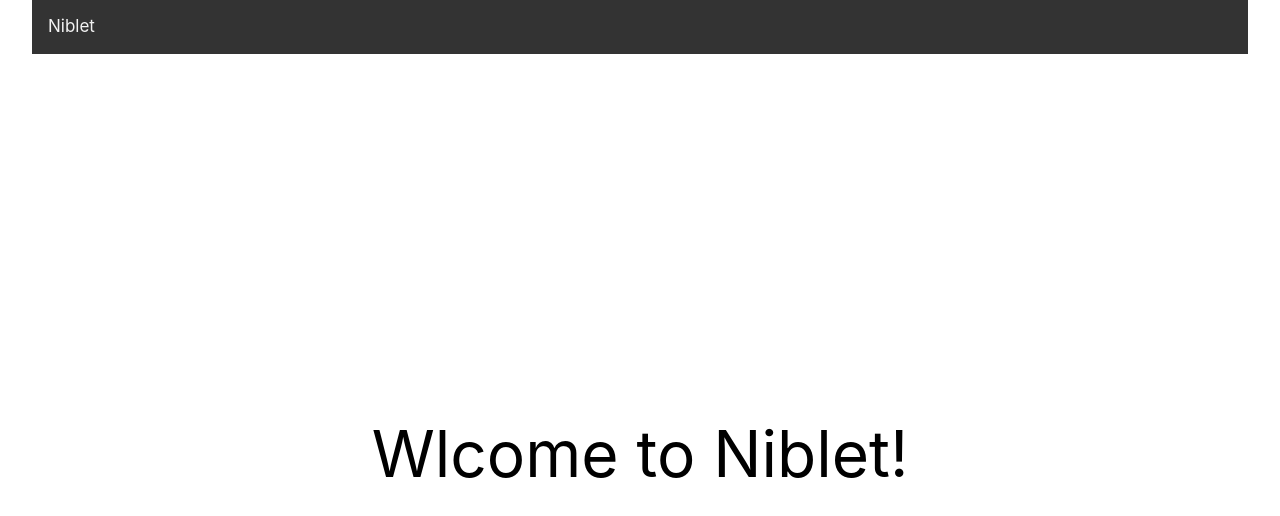
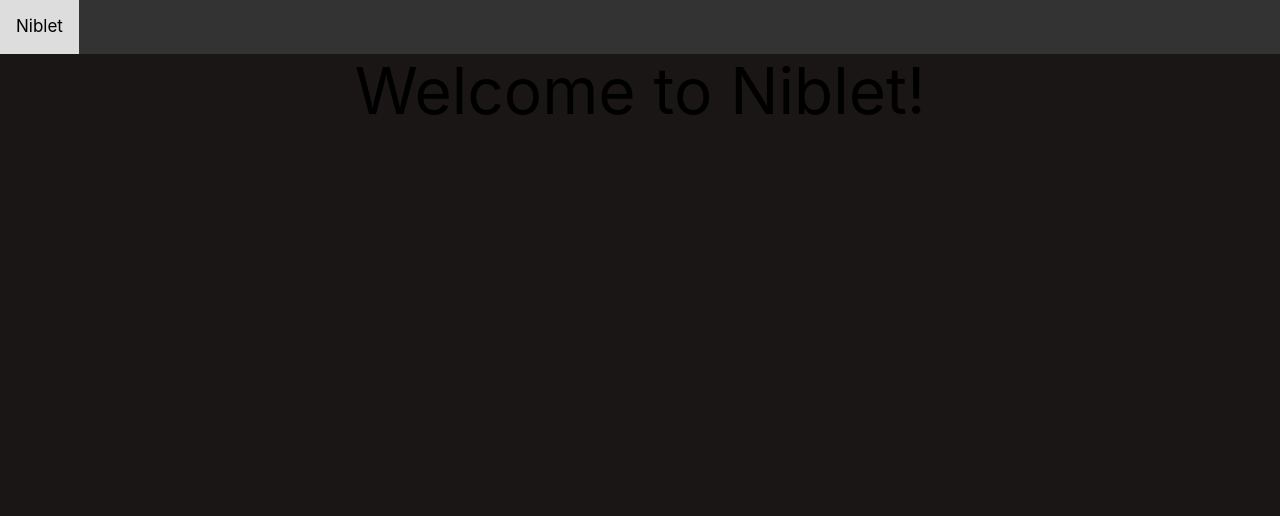
Before and after one commit to Thetoyking91/nextjs-template, a Next.js app: page / in a window 1280 px wide. Shown: the top 516 px of the page. Built offline with nearby package versions, Linux system fonts and the light colour scheme.

Commit message:
general updates

```diff
--- a/pages/index.js
+++ b/pages/index.js
@@ -5,7 +5,7 @@ import { Navbar } from '../public/navbar'
 
 export default function Home() {
   return (
-    <div className={styles.container}>
+    <div>
       <Head>
         <title>Create Next App</title>
         <meta name="description" content="Niblet: the ad-less social media platform" />
@@ -16,7 +16,7 @@ export default function Home() {
 
       <main className={styles.main}>
         <h1 className={styles.title}>
-          Wlcome to Niblet!
+          Welcome to Niblet!
         </h1>
       </main>
     </div>
--- a/styles/Home.module.css
+++ b/styles/Home.module.css
@@ -1,8 +1,8 @@
-.container {
+/* .container {
   padding: 0 2rem;
-}
+} */
 
-.main {
+/* .main {
   min-height: 100vh;
   padding: 4rem 0;
   flex: 1;
@@ -10,7 +10,7 @@
   flex-direction: column;
   justify-content: center;
   align-items: center;
-}
+} */
 
 .footer {
   display: flex;
@@ -57,7 +57,7 @@
 }
 
 .code {
-  background: #fafafa;
+  background: #201c1c;
   border-radius: 5px;
   padding: 0.75rem;
   font-size: 1.1rem;
--- a/styles/globals.css
+++ b/styles/globals.css
@@ -7,6 +7,7 @@ body {
   margin: 0;
   font-family: -apple-system, BlinkMacSystemFont, Segoe UI, Roboto, Oxygen,
     Ubuntu, Cantarell, Fira Sans, Droid Sans, Helvetica Neue, sans-serif;
+    background-color: #1a1616;
 }
 
 a {
```
